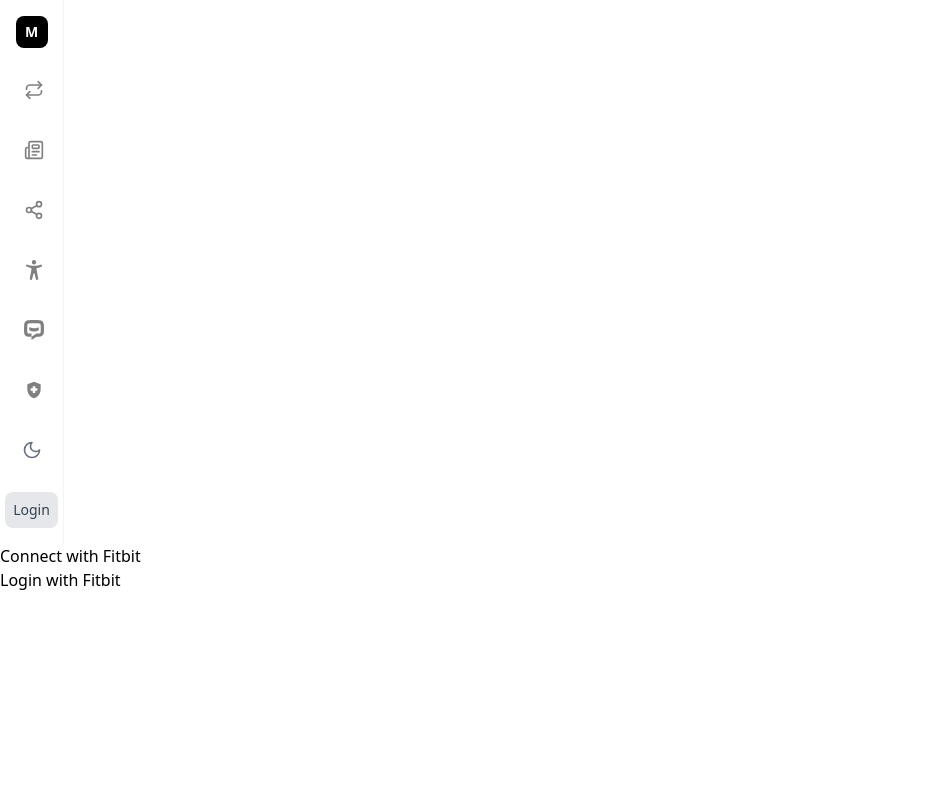
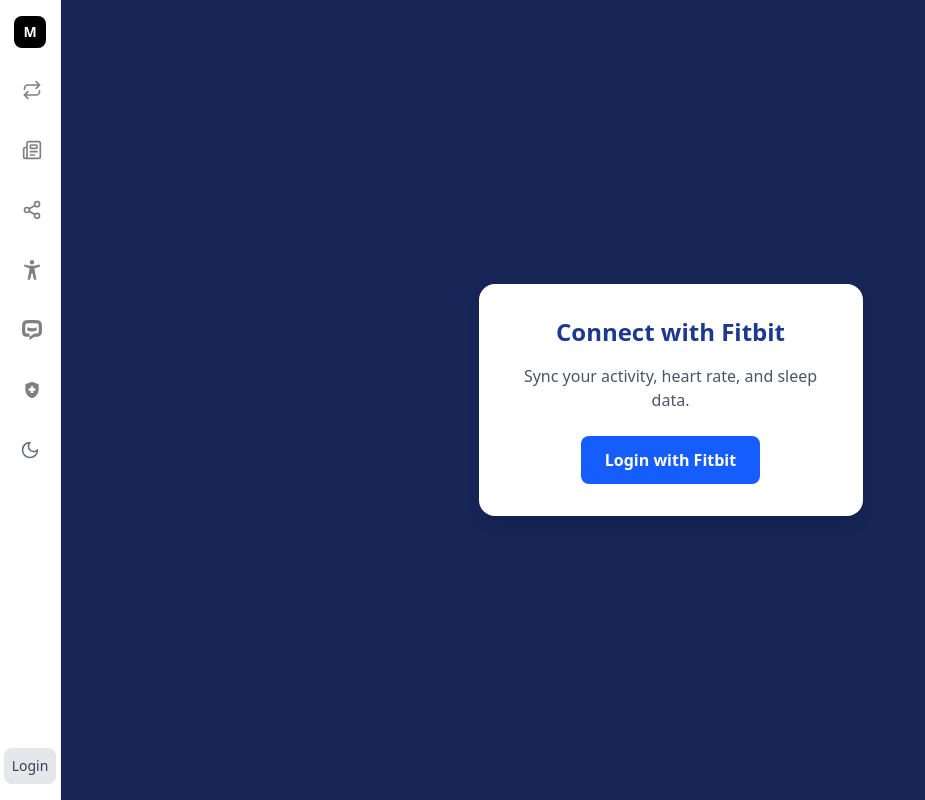
Before and after one commit to arsath-02/Medical-Chatbot, a React (Vite) app in the folder client/: page /FitbitLogin in a window 1280 px wide. Shown: the whole page, without its empty margins (0-925 px from the left). Built offline with nearby package versions, Linux system fonts and the light colour scheme; no server answers.

Commit message:
ui ux changes

```diff
--- a/client/src/Components/FitbitLogin.jsx
+++ b/client/src/Components/FitbitLogin.jsx
@@ -1,5 +1,6 @@
 import React from "react";
 import Sidebar from "./Sidebar";
+
 const FitbitLogin = () => {
   const CLIENT_ID = "23Q4CC";
   const REDIRECT_URI = "http://localhost:5173/callback";
@@ -7,12 +8,23 @@
   const AUTH_URL = `https://www.fitbit.com/oauth2/authorize?response_type=code&client_id=${CLIENT_ID}&redirect_uri=${REDIRECT_URI}&scope=activity%20heartrate%20sleep%20profile`;
 
   return (
-    <div>
+    <div className="flex">
       <Sidebar />
-      <h2>Connect with Fitbit</h2>
-      <a href={AUTH_URL}>
-        <button>Login with Fitbit</button>
-      </a>
+      <div className="flex flex-col items-center justify-center min-h-screen w-full bg-blue-950">
+        <div className="bg-white p-8 rounded-2xl shadow-lg max-w-sm w-full text-center">
+          <h2 className="text-2xl font-bold text-blue-900 mb-4">
+            Connect with Fitbit
+          </h2>
+          <p className="text-gray-600 mb-6">
+            Sync your activity, heart rate, and sleep data.
+          </p>
+          <a href={AUTH_URL}>
+            <button className="bg-blue-600 hover:bg-blue-700 text-white font-semibold px-6 py-3 rounded-lg transition-all">
+              Login with Fitbit
+            </button>
+          </a>
+        </div>
+      </div>
     </div>
   );
 };
--- a/client/src/Components/Sidebar.jsx
+++ b/client/src/Components/Sidebar.jsx
@@ -86,7 +86,7 @@
 
       {/* Show logout door icon if user is logged in */}
       {userInitial && (
-        <div className="p-2 mt-auto hover:bg-gray-100 dark:hover:bg-gray-800 rounded-lg transition-colors cursor-pointer" onClick={handleLogout}>
+        <div className="p-2 mt-28 hover:bg-gray-100 dark:hover:bg-gray-800 rounded-lg transition-colors cursor-pointer" onClick={handleLogout}>
           <div className="ml-1 ">
             <GiEntryDoor color="gray" size={20} />
           </div>
```
